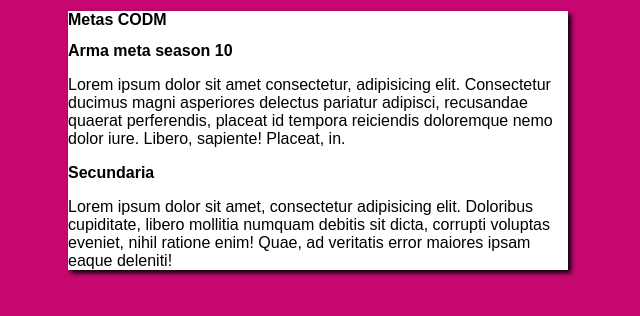
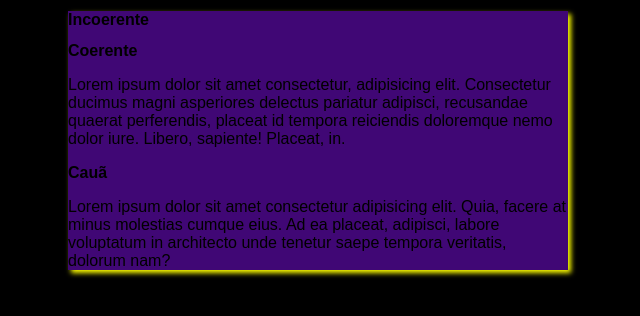
Before and after one commit to CauaV/projeto-site, a plain HTML site: page index.html in a window 1280 px wide. Shown: the whole page, without its empty margins (322-962 px from the left). Drawn offline with Linux system fonts and the light colour scheme.

Commit message:
Mudanças

```diff
--- a/estilos/style.css
+++ b/estilos/style.css
@@ -4,14 +4,14 @@
 }
 
 body {
-    background-color: rgb(199, 8, 113);
+    background-color: black;
 
 }
 
 main {
-    background-color: white;
+    background-color: rgba(88, 10, 160, 0.733);
     width: 500px;
     margin: auto;
     padding: 1opx;
-    box-shadow: 3px 3px 5px black;
+    box-shadow: 3px 3px 5px yellow;
 }
--- a/index.html
+++ b/index.html
@@ -4,21 +4,21 @@
     <meta charset="UTF-8">
     <meta http-equiv="X-UA-Compatible" content="IE=edge">
     <meta name="viewport" content="width=device-width, initial-scale=1.0">
-    <title>Clã PDK</title>
+    <title>Michele</title>
     <link rel="stylesheet" href="estilos/style.css">
 </head>
 <body>
     <main>
         <header>
-            <h1>Metas CODM</h1>
+            <h1>Incoerente</h1>
         </header>
         <article>
-            <h2>Arma meta season 10</h2>
+            <h2>Coerente</h2>
             <p>Lorem ipsum dolor sit amet consectetur, adipisicing elit. Consectetur ducimus magni asperiores delectus pariatur adipisci, recusandae quaerat perferendis, placeat id tempora reiciendis doloremque nemo dolor iure. Libero, sapiente! Placeat, in.</p>
         </article>
         <article>
-            <h2>Secundaria</h2>
-            <p>Lorem ipsum dolor sit amet, consectetur adipisicing elit. Doloribus cupiditate, libero mollitia numquam debitis sit dicta, corrupti voluptas eveniet, nihil ratione enim! Quae, ad veritatis error maiores ipsam eaque deleniti!</p>
+            <h2>Cauã</h2>
+            <p>Lorem ipsum dolor sit amet consectetur adipisicing elit. Quia, facere at minus molestias cumque eius. Ad ea placeat, adipisci, labore voluptatum in architecto unde tenetur saepe tempora veritatis, dolorum nam?</p>
         </article>
     </main>
 </body>
```
